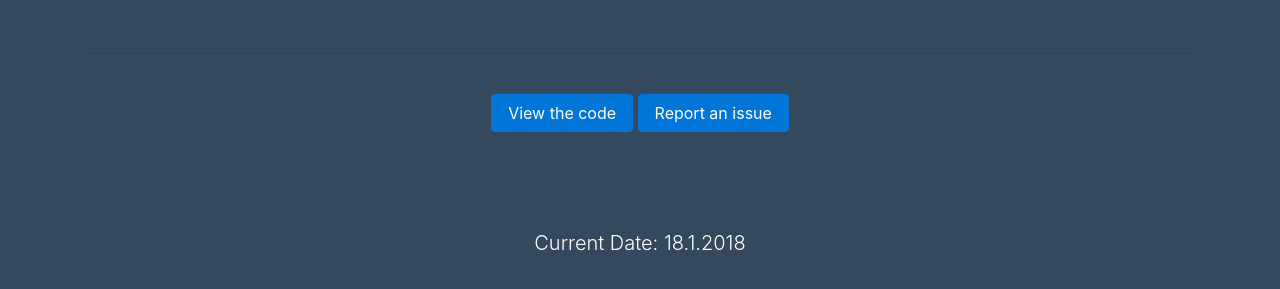
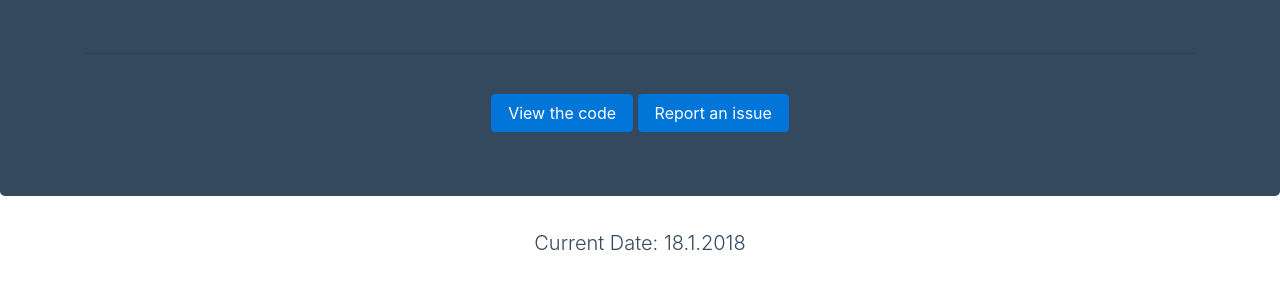
Before and after one commit to gitter-badger/wait, a plain HTML site: page index.html in a window 1280 px wide. Shown: the part 363-652 px from the top of the page. Drawn offline with nearby package versions, Linux system fonts and the light colour scheme.

Commit message:
quick color change

```diff
--- a/index.html
+++ b/index.html
@@ -7,9 +7,6 @@
   <meta name="viewport" content="width=device-width, initial-scale=1.0">
   <link rel="stylesheet" href="https://maxcdn.bootstrapcdn.com/bootstrap/4.0.0-beta.3/css/bootstrap.min.css" integrity="sha384-Zug+QiDoJOrZ5t4lssLdxGhVrurbmBWopoEl+M6BdEfwnCJZtKxi1KgxUyJq13dy" crossorigin="anonymous">
   <style>
-  body {
-    background-color: #34495e;
-  }
   </style>
 </head>
 <body>
@@ -30,7 +27,7 @@
          <a class="btn btn-primary" href="https://github.com/vutondesign/wait/issues/new" role="button">Report an issue</a>
        </div>
      </div>
-     <p class="lead" style="color: white;"> Current Date: <script type="text/javascript">showDate();</script></p>
+     <p class="lead" style="color: #34495e;"> Current Date: <script type="text/javascript">showDate();</script></p>
 </center>
 </body>
 </html>
```
